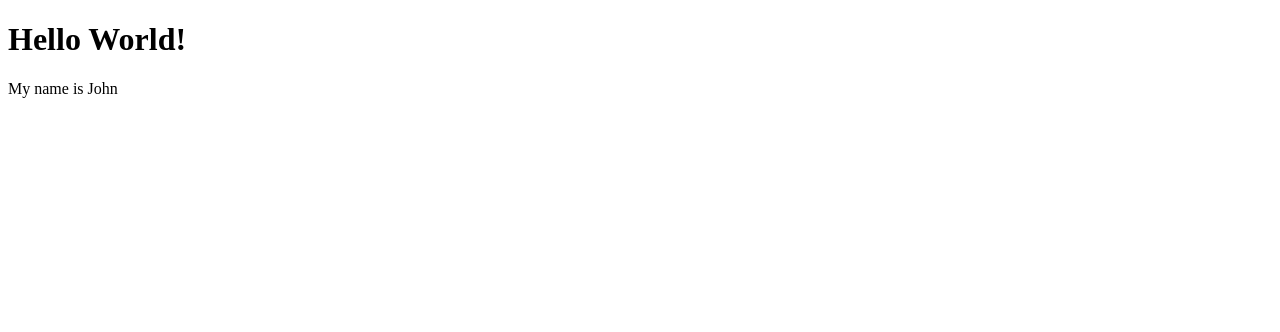
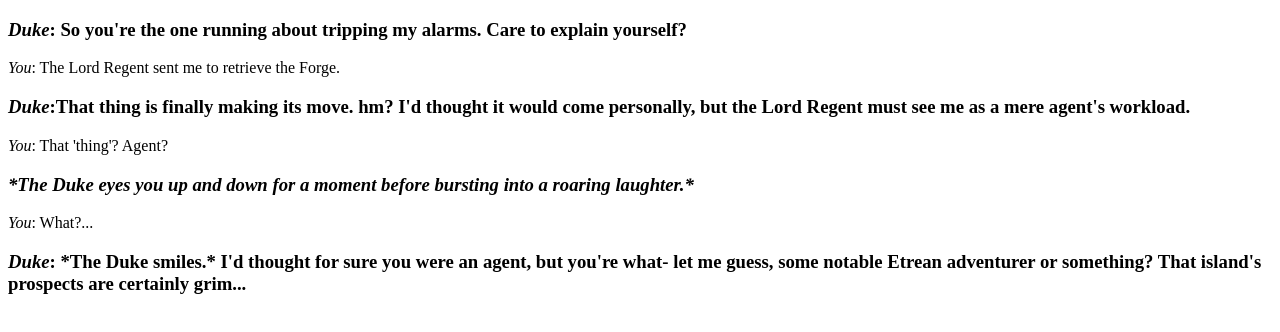
Before and after one commit to JohnSeen-uh/Johns-world, a plain HTML site: page index.html in a window 1280 px wide. Drawn offline with Linux system fonts and the light colour scheme.

Commit message:
Update index.html
I made it the duke erisia lines.

```diff
--- a/index.html
+++ b/index.html
@@ -6,7 +6,12 @@
     <title>Document</title>
 </head>
 <body>
-    <h1>Hello World!</h1>
-    <p>My name is John</p>
+    <h3><em>Duke</em>: So you're the one running about tripping my alarms. Care to explain yourself?</h3>
+    <p><em>You</em>: The Lord Regent sent me to retrieve the Forge.</p>
+    <h3><em>Duke</em>:That thing is finally making its move. hm? I'd thought it would come personally, but the Lord Regent must see me as a mere agent's workload.</h3>
+    <p><em>You</em>: That 'thing'? Agent?</p>
+    <h3><em>*The Duke eyes you up and down for a moment before bursting into a roaring laughter.*</em></h3>
+    <p><em>You</em>: What?...</p>
+    <h3><em>Duke</em>: *The Duke smiles.* I'd thought for sure you were an agent, but you're what- let me guess, some notable Etrean adventurer or something? That island's prospects are certainly grim...</h3>
 </body>
 </html>
```
